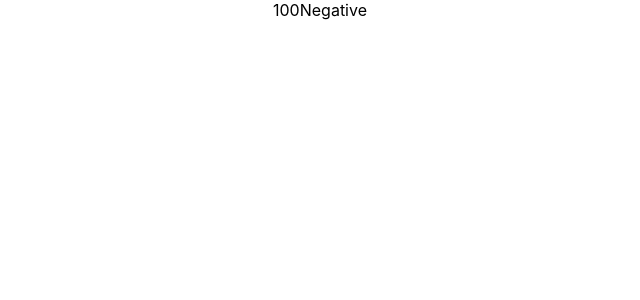
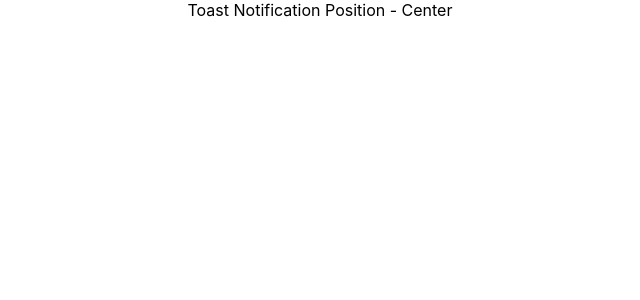
Before and after one commit to chiheb26/react-typescript, a React (Create React App) app: page / in a window 1280 px wide. Shown: the top 300 px of the page, without its empty margins (320-960 px from the left). Built offline with nearby package versions, Linux system fonts and the light colour scheme.

Commit message:
template literals

```diff
--- a/src/App.tsx
+++ b/src/App.tsx
@@ -3,11 +3,12 @@
 import { Profile } from './components/auth/Profile';
 import { List } from './components/generics/List';
 import { RandomNumber } from './components/restrictions/RandomNumber';
+import { Toast } from './components/templateLiterals/Toast';
 
 function App() {
    return (
     <div className="App">
-      <RandomNumber value={100}  isNegative={true} />
+      <Toast position='Center' />
     </div>
   );
 }
--- /dev/null
+++ b/src/components/templateLiterals/Toast.tsx
@@ -0,0 +1,12 @@
+import React from 'react'
+
+type HorizontalPosition = 'Left' | 'Center' | 'Right'
+type VerticalPosition = 'Top' | 'Center' | 'Bottom'
+type ToastProps = {
+    position : Exclude<`${HorizontalPosition} - ${VerticalPosition}`,"Center - Center"> | "Center"
+}
+export const Toast = ({position}: ToastProps) => {
+  return (
+    <div>Toast Notification Position - {position}</div>
+  )
+}
```
